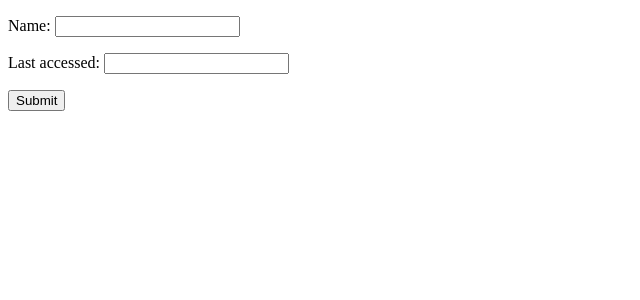
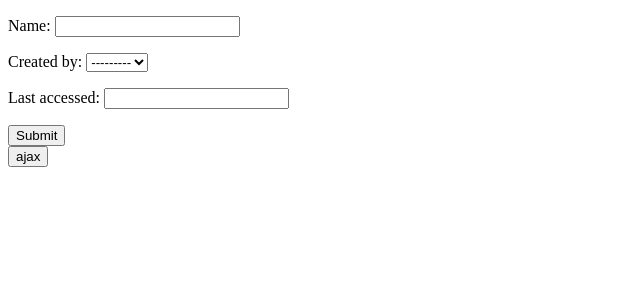
Before and after one commit to huzichunjohn/newest, a Django app: page /blog/author/add/ in a window 1280 px wide. Shown: the top 300 px of the page, without its empty margins (0-640 px from the left). Run offline with Django 3.2, Linux system fonts and the light colour scheme; some libraries are stand-ins or nearby versions.

Commit message:
test ajax.

```diff
--- a/blog/forms.py
+++ b/blog/forms.py
@@ -18,4 +18,4 @@ class ContactForm(forms.Form):
 class AuthorForm(forms.ModelForm):
     class Meta:
 	model = Author
-	fields = ['name', 'last_accessed']
+	fields = ['name', 'created_by', 'last_accessed']
--- a/blog/models.py
+++ b/blog/models.py
@@ -19,6 +19,7 @@ class Blog(models.Model):
 class Author(models.Model):
     name = models.CharField(max_length=200)
     last_accessed = models.DateTimeField()
+    created_by = models.ForeignKey(User, on_delete=models.CASCADE)
 
     def get_absolute_url(self):
 	return reverse('author-detail', kwargs={'pk': self.pk})
--- a/blog/views.py
+++ b/blog/views.py
@@ -1,4 +1,4 @@
-from django.http import HttpResponse, HttpResponseRedirect
+from django.http import HttpResponse, HttpResponseRedirect, JsonResponse
 from django.views.generic import View, FormView, DetailView, ListView, CreateView, UpdateView, DeleteView
 from django.views.generic.base import TemplateView
 from django.contrib.auth.forms import UserCreationForm
@@ -102,9 +102,31 @@ class AuthorListView(ListView):
     queryset = Author.objects.all()
     template_name = 'blog/list.html'
 
-class AuthorCreate(CreateView):
+class AjaxableResponseMixin(object):
+    def form_invalid(self, form):
+	response = super(AjaxableResponseMixin, self).form_invalid(form)
+	if self.request.is_ajax():
+	    return JsonResponse(form.errors, status=400)
+	else:
+	    return response
+
+    def form_valid(self, form):
+	response = super(AjaxableResponseMixin, self).form_valid(form)
+	if self.request.is_ajax():
+	    data = {
+		'pk': self.object.pk,
+	    }
+	    return JsonResponse(data)
+	else:
+	    return response
+
+class AuthorCreate(AjaxableResponseMixin, CreateView):
     model = Author
     form_class = AuthorForm
+
+    def form_valid(self, form):
+	form.instance.created_by = self.request.user
+	return super(AuthorCreate,self).form_valid(form)
 
 class AuthorUpdate(UpdateView):
     model = Author
--- a/templates/base.html
+++ b/templates/base.html
@@ -3,6 +3,7 @@
 <head>
   <meta charset="utf-8">
   <title>{% block title %}base{% endblock %}</title>
+  {% block header %}{% endblock %}
 </head>
 <body>
   {% block content %}
--- a/templates/blog/author_form.html
+++ b/templates/blog/author_form.html
@@ -1,5 +1,44 @@
 {% extends 'base.html' %}
 {% block title %}author{% endblock %}
+
+{% block header %}
+  <script src="http://code.jquery.com/jquery-2.1.1.min.js"></script>
+  <script>
+    function ajax_test() {
+      $.ajax({
+	type: "POST",
+	url: "http://localhost:8000/blog/author/add/",
+	data: get_post_data(),
+        dataType: "json",
+	beforeSend: function(xhr) {
+	  xhr.setRequestHeader("X-CSRFToken", get_csrf_token());
+	},
+	success: function(data) {
+	  console.log("the result: "+data);
+	}
+      });
+    }
+
+    function get_csrf_token() {
+      return $('input[name="csrfmiddlewaretoken"]').val()
+    }
+
+    function get_post_data() {
+      console.log("get_post_data");
+      var name, created_by, last_accessed;
+      name = $("#id_name").val();
+      created_by = $("#id_created_by").val();
+      last_accessed = $("#id_last_accessed").val();
+      console.log("name:"+name+";created_by:"+created_by+";last_accessed:"+last_accessed);
+      return {
+	"name": name,
+	"created_by": created_by,
+	"last_accessed": last_accessed
+      }
+    }
+
+  </script>
+{% endblock %}
 
 {% block content %}
   <form action="" method="POST">
@@ -7,4 +46,5 @@
     {{ form.as_p }}
     <input type="submit" value="Submit">
   </form>
+  <input id="ajax" type="button" value="ajax" onclick="ajax_test()">
 {% endblock %}
--- a/templates/blog/list.html
+++ b/templates/blog/list.html
@@ -3,6 +3,6 @@
 
 {% block content %}
 {% for author in authors %}
-<p>{{ author.id}}--{{ author.name }}--{{ author.last_accessed }}</p>
+<p>{{ author.id}}--{{ author.name }}--{{ author.last_accessed }}--{{ author.created_by }}</p>
 {% endfor %}
 {% endblock %}
```
Also changed, not shown: blog/migrations/0003_author_created_by.py (added).
